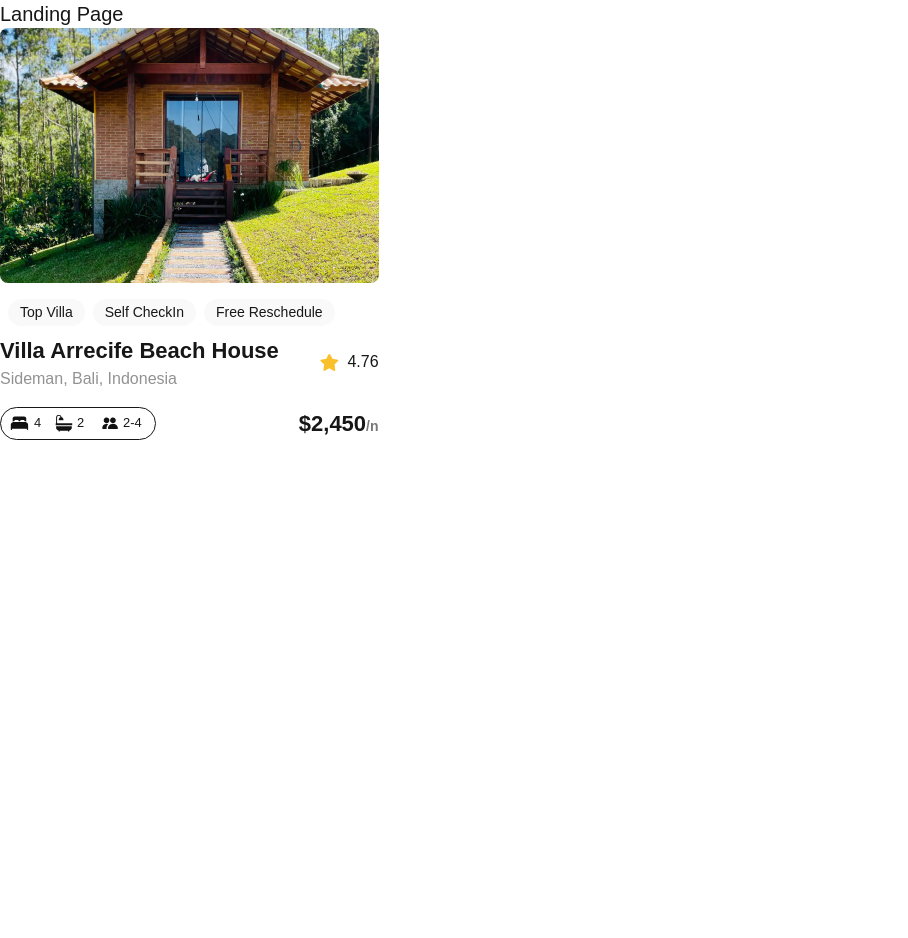
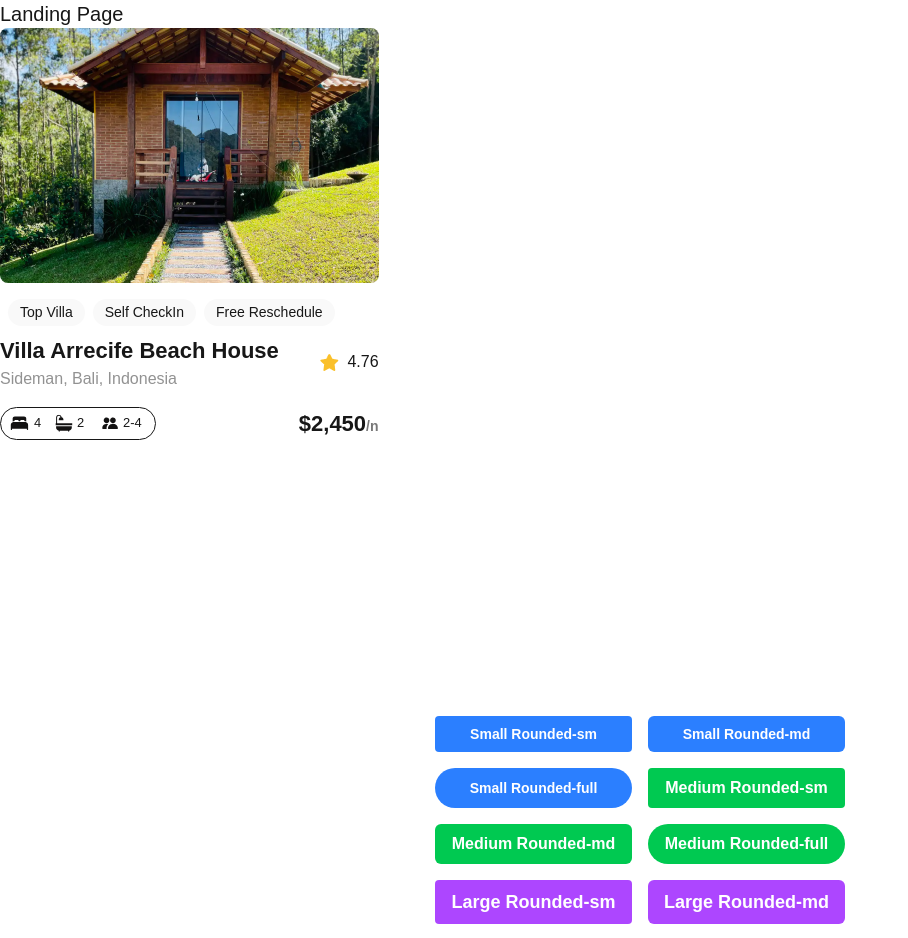
Before and after one commit to Sahe20/alx-project-0x00-setup, a Next.js app in the folder alx-project-0x00/: page /landing in a window 1280 px wide. Shown: the top 938 px of the page, without its empty margins (0-908 px from the left). Before the commit the page ends 800 px from the top, so only its background shows below. Built offline with nearby package versions, Linux system fonts and the light colour scheme.

Commit message:
advance task: Add Button component and update interfaces and landing page

```diff
--- /dev/null
+++ b/alx-project-0x00/components/Button.tsx
@@ -0,0 +1,12 @@
+import React from 'react';
+import { ButtonProps } from '../interfaces';
+
+const Button: React.FC<ButtonProps> = ({ title, styles }) => {
+  return (
+    <button className={`px-4 py-2 font-semibold transition duration-200 ${styles}`}>
+      {title}
+    </button>
+  );
+};
+
+export default Button;
--- a/alx-project-0x00/interfaces/index.ts
+++ b/alx-project-0x00/interfaces/index.ts
@@ -1,3 +1,8 @@
 export interface PillProps {
   title: string
 }
+
+export interface ButtonProps {
+  title: string;
+  styles?: string;
+}
--- a/alx-project-0x00/pages/landing.tsx
+++ b/alx-project-0x00/pages/landing.tsx
@@ -1,10 +1,33 @@
 import Card from "@/components/Card"
+import React from 'react';
+import Button from '../components/Button';
+
 const Landing: React.FC = () => {
   return (
     <div>
       <h1 className="text-xl font-extralight">Landing Page</h1>
       <Card />
+      <div className="min-h-screen flex flex-col items-center justify-center gap-6 p-4">
+
+      <div className="grid grid-cols-2 gap-4">
+        {/* Small Buttons */}
+        <Button title="Small Rounded-sm" styles="text-sm rounded-sm bg-blue-500 text-white" />
+        <Button title="Small Rounded-md" styles="text-sm rounded-md bg-blue-500 text-white" />
+        <Button title="Small Rounded-full" styles="text-sm rounded-full bg-blue-500 text-white" />
+
+        {/* Medium Buttons */}
+        <Button title="Medium Rounded-sm" styles="text-base rounded-sm bg-green-500 text-white" />
+        <Button title="Medium Rounded-md" styles="text-base rounded-md bg-green-500 text-white" />
+        <Button title="Medium Rounded-full" styles="text-base rounded-full bg-green-500 text-white" />
+
+        {/* Large Buttons */}
+        <Button title="Large Rounded-sm" styles="text-lg rounded-sm bg-purple-500 text-white" />
+        <Button title="Large Rounded-md" styles="text-lg rounded-md bg-purple-500 text-white" />
+        <Button title="Large Rounded-full" styles="text-lg rounded-full bg-purple-500 text-white" />
+      </div>
     </div>
+    </div>
+
   );
 };
 
```
